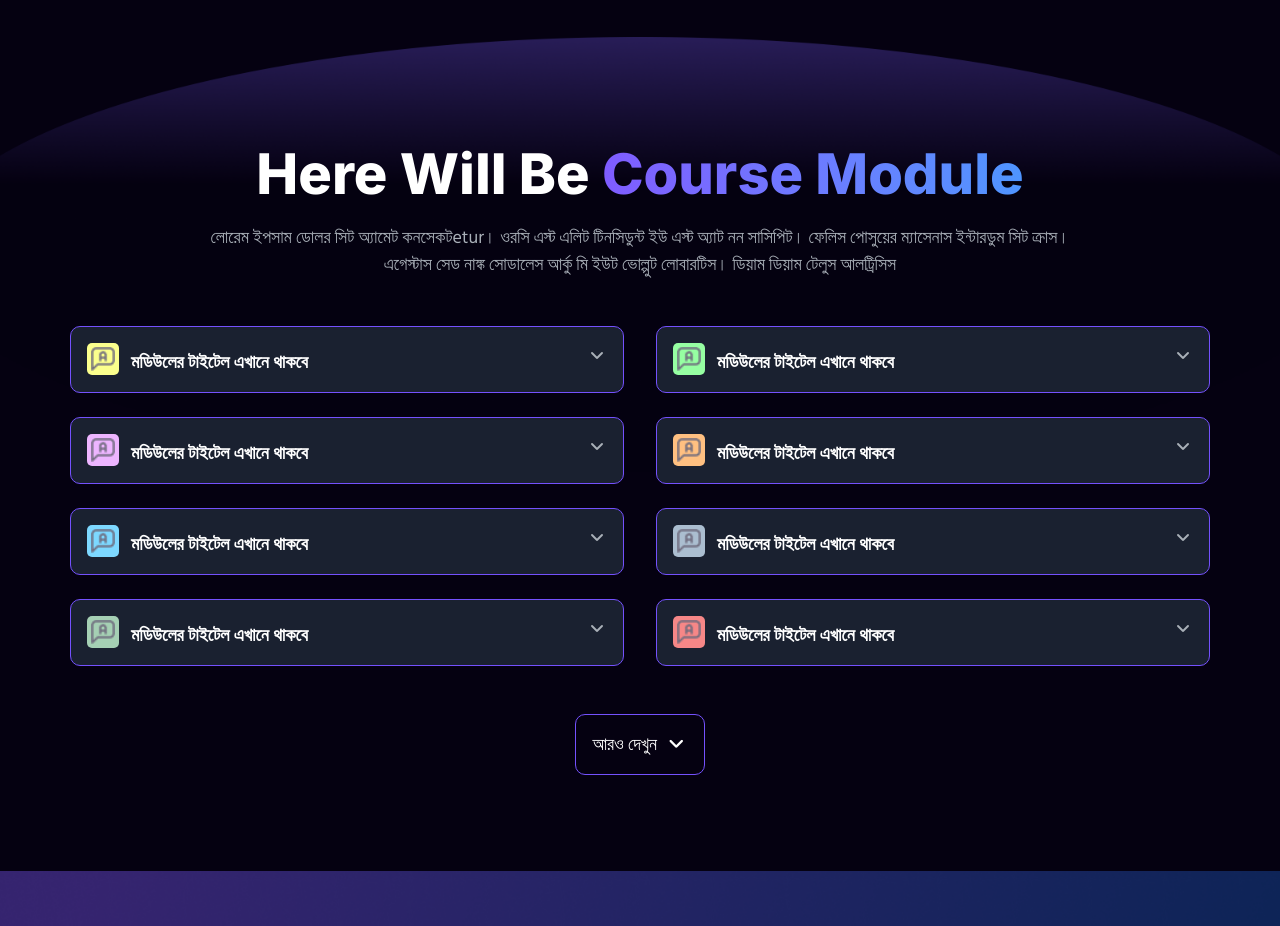
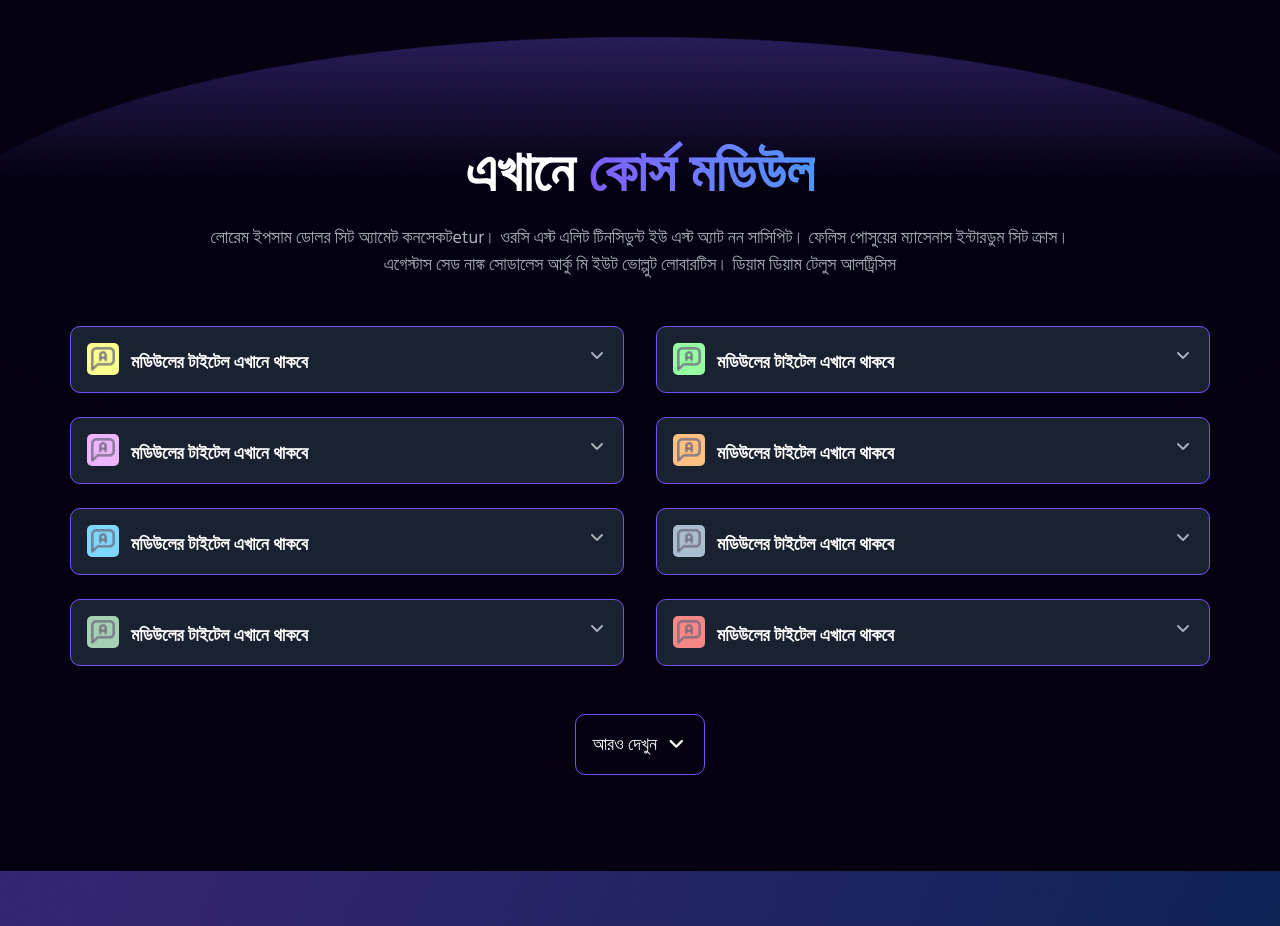
Before and after one commit to Sijan666/creativeWeb-Bangla, a website: page index.html in a window 1280 px wide. Shown: the part 1680-2606 px from the top of the page. Drawn offline with Linux system fonts and the light colour scheme.

Commit message:
changes in course module

```diff
--- a/index.html
+++ b/index.html
@@ -392,13 +392,13 @@
       >
         <div class="text-center">
           <h2
-            class="font-inter font-extrabold lg:text-[56px] md:text-[45px] text-[35px] text-white leading-[120%] pb-4 capitalize"
+            class="font-hind font-bold lg:text-[56px] md:text-[45px] text-[35px] text-white leading-[120%] pb-4 capitalize"
           >
-            Here will be
+            এখানে
             <span
               class="bg-linear-to-r from-[#7F5CFF] to-[#4E95FF] bg-clip-text text-transparent"
             >
-              Course Module
+              কোর্স মডিউল
             </span>
           </h2>
           <p
```
